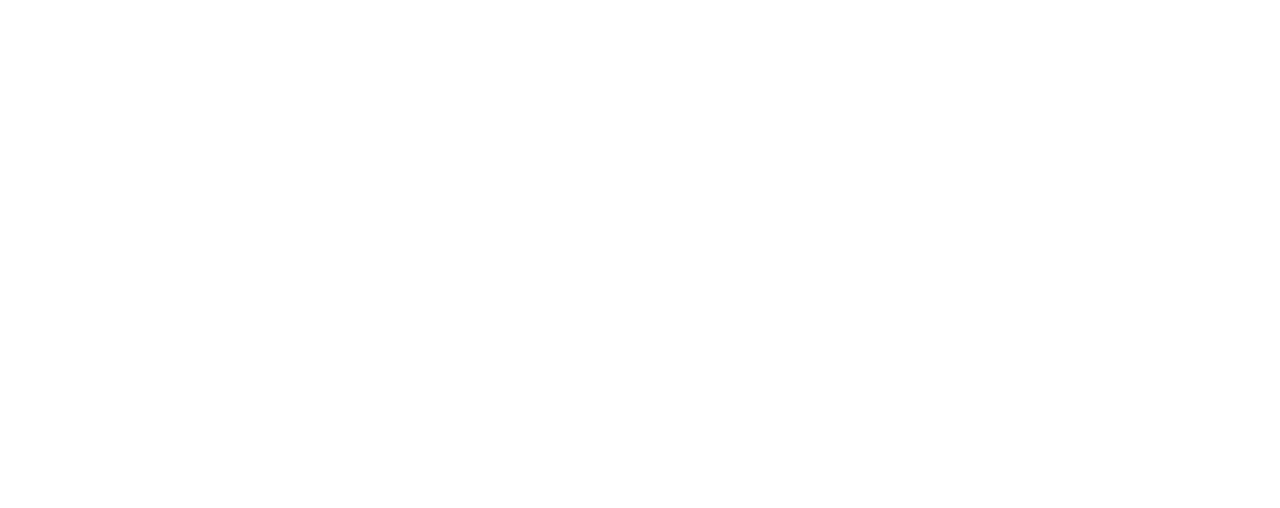
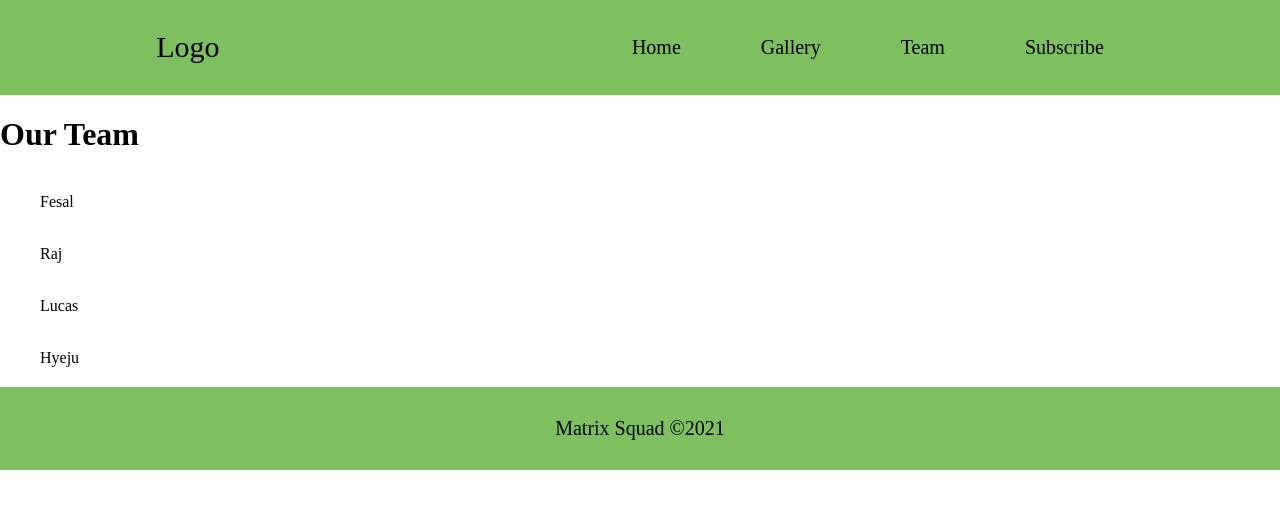
Before and after one commit to FesalBadday/cpnt-262-final-project, a website: page public/team.html in a window 1280 px wide. Drawn offline with Linux system fonts and the light colour scheme.

Commit message:
Added team.html layout

```diff
--- a/public/css/main.css
+++ b/public/css/main.css
@@ -139,3 +139,7 @@ fieldset .label-box {
   font-size: 20px;
   padding: 10px;
 }
+
+/* ************ */
+/* Team Section */
+/* ************ */
--- a/public/team.html
+++ b/public/team.html
@@ -0,0 +1,46 @@
+<!DOCTYPE html>
+<html lang="en">
+<head>
+  <meta charset="UTF-8">
+  <meta http-equiv="X-UA-Compatible" content="IE=edge">
+  <meta name="viewport" content="width=device-width, initial-scale=1.0">
+  <title>Our Team</title>
+  <link rel="stylesheet" href="css/main.css">
+</head>
+<body>
+  <header>
+    <!--Global Navigation-->
+    <nav>
+      <p class="nav-text">Logo</p>
+      <ul>
+        <li><a href="index.html">Home</a></li>
+        <li><a href="gallery.html">Gallery</a></li>
+        <li><a href="team.html">Team</a></li>
+        <li><a href="subscribe.html">Subscribe</a></li>
+      </ul>
+    </nav>
+  </header>
+  <main>
+    <h1>Our Team</h1>
+    <figure>
+      <img src="" alt="">
+      <figcaption>Fesal</figcaption>
+    </figure>
+    <figure>
+      <img src="" alt="">
+      <figcaption>Raj</figcaption>
+    </figure>
+    <figure>
+      <img src="" alt="">
+      <figcaption>Lucas</figcaption>
+    </figure>
+    <figure>
+      <img src="" alt="">
+      <figcaption>Hyeju</figcaption>
+    </figure>
+  </main>
+  <footer class="footer-section">
+    <p class="footer-text">Matrix Squad &copy;2021</p>
+  </footer>
+</body>
+</html>
```
Also changed, not shown: 1 other file.
